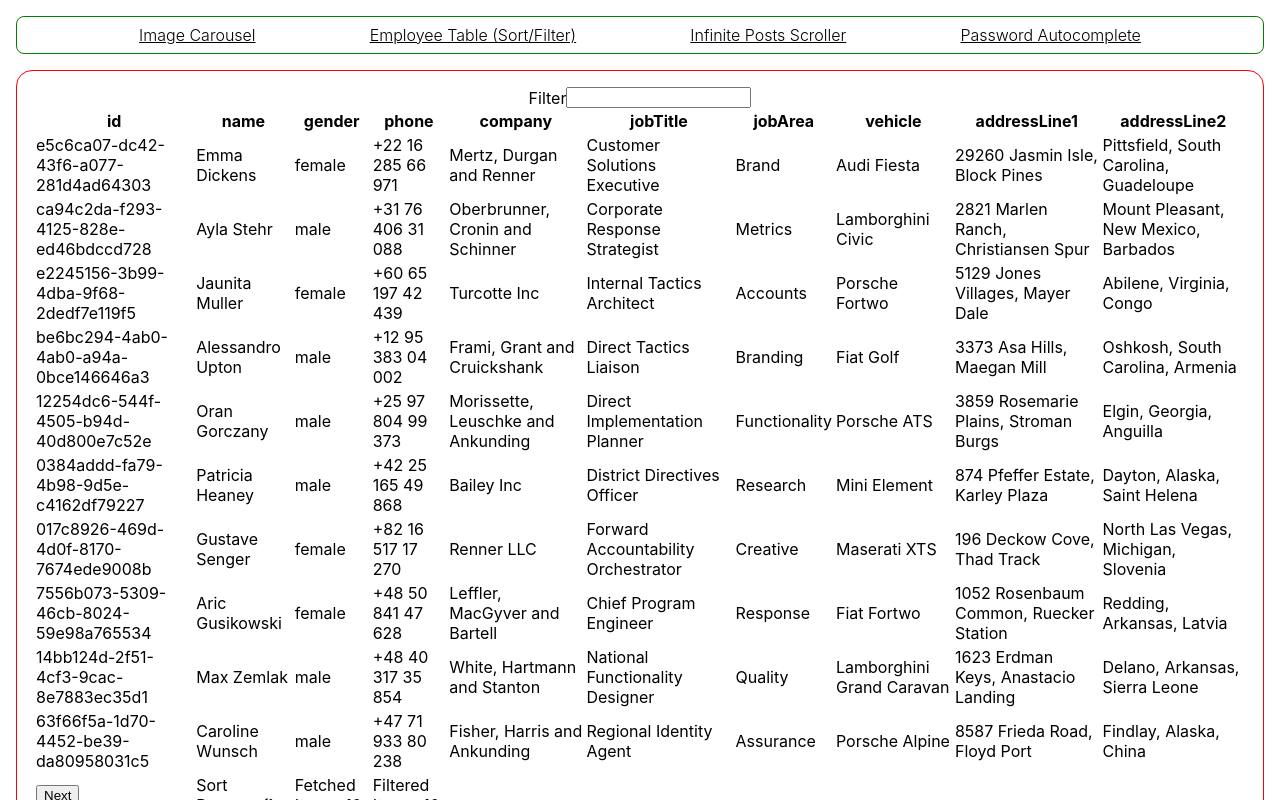
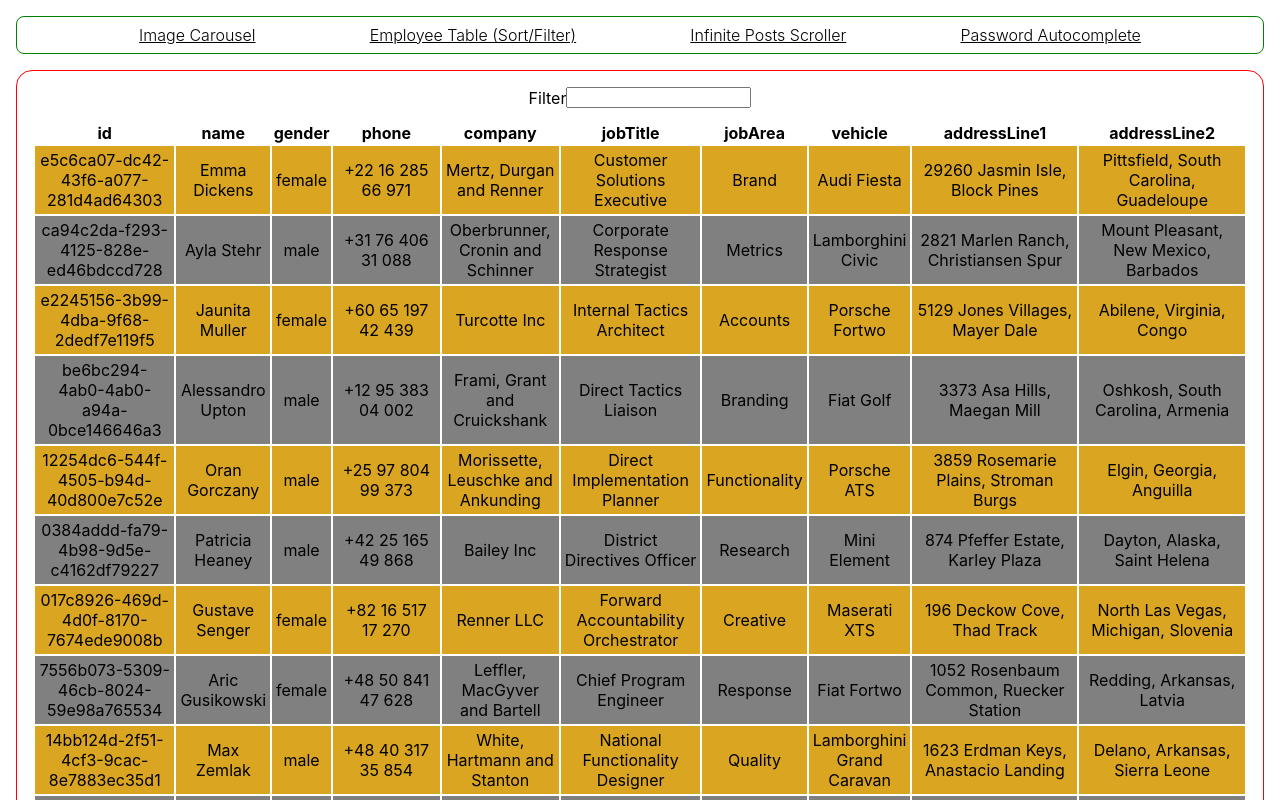
Before and after one commit to rkrux/tbd, a React (Create React App) app: page / in a window 1280 px wide. Both pictures are taken after a click on the element "Employee Table (Sort/Filter)". Shown: the top 800 px of the page. Built offline with nearby package versions, Linux system fonts and the light colour scheme.

Commit message:
styling table

```diff
--- a/src/components/infiniteScroll/styles.js
+++ b/src/components/infiniteScroll/styles.js
@@ -28,7 +28,7 @@
 	width: 900px;
 	margin: 1vmin;
 	padding: 10px;
-	border: 2px solid cyan;
+	border: 2px solid peachpuff;
 	border-radius: 8px;
 `;
 
--- a/src/components/table/index.jsx
+++ b/src/components/table/index.jsx
@@ -7,7 +7,7 @@
 import { CONFIG } from '../../constants';
 import { getSortOrder } from '../../utils';
 import { FlexContainer } from '../styles';
-import { StyledTd } from './styles';
+import { StyledTd, StyledTable } from './styles';
 
 /*
 TODO
@@ -262,11 +262,11 @@
 	);
 
 	return (
-		<table>
+		<StyledTable>
 			<TableHeader />
 			<TableData />
 			<TableFooter refetch={refetch} />
-		</table>
+		</StyledTable>
 	);
 }
 
--- a/src/components/table/styles.js
+++ b/src/components/table/styles.js
@@ -4,4 +4,60 @@
 	text-decoration: ${(props) => (props.containsFilter ? 'underline' : 'none')};
 `;
 
-export { StyledTd };
+const StyledTable = styled.table`
+	/* spacing */
+	table {
+		table-layout: fixed;
+		width: 100%;
+		border-collapse: collapse;
+		border: 1px solid purple;
+	}
+
+	thead th {
+		padding-top: 1vw;
+		cursor: pointer;
+	}
+
+	thead th:nth-child(1) {
+		width: 12%;
+	}
+	thead th:nth-child(4) {
+		width: 10%;
+	}
+	thead th:nth-child(5) {
+		width: 10%;
+	}
+	thead th:nth-child(6) {
+		width: 12%;
+	}
+	thead th:nth-child(9) {
+		width: 15%;
+	}
+	thead th:nth-child(10) {
+		width: 15%;
+	}
+
+	/* typography */
+	tbody td {
+		text-align: center;
+		padding: 4px;
+		font-size: 16px;
+	}
+
+	tfoot td {
+		text-align: center;
+		font-size: 14px;
+		font-style: italic;
+	}
+
+	/* zebra striping */
+	tbody tr:nth-child(odd) {
+		background-color: goldenrod;
+	}
+
+	tbody tr:nth-child(even) {
+		background-color: grey;
+	}
+`;
+
+export { StyledTd, StyledTable };
```
